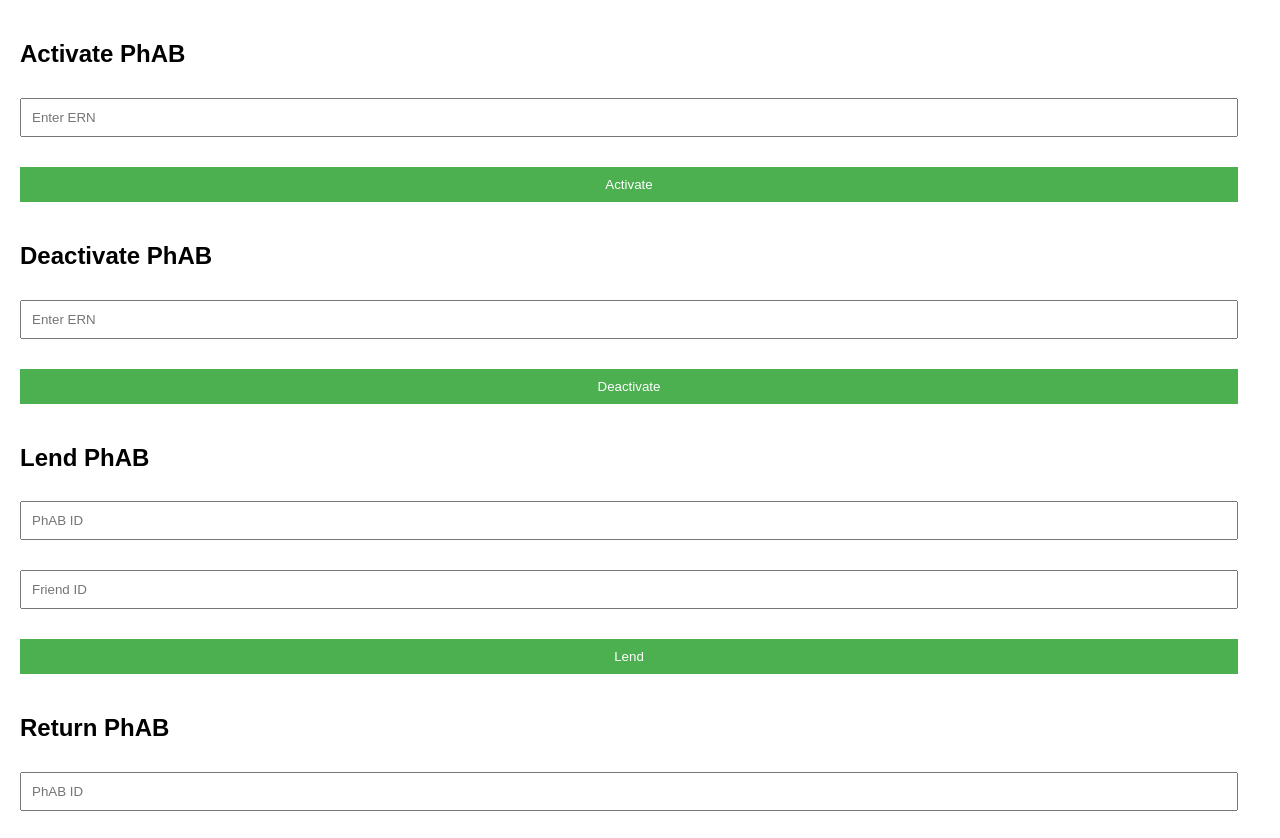
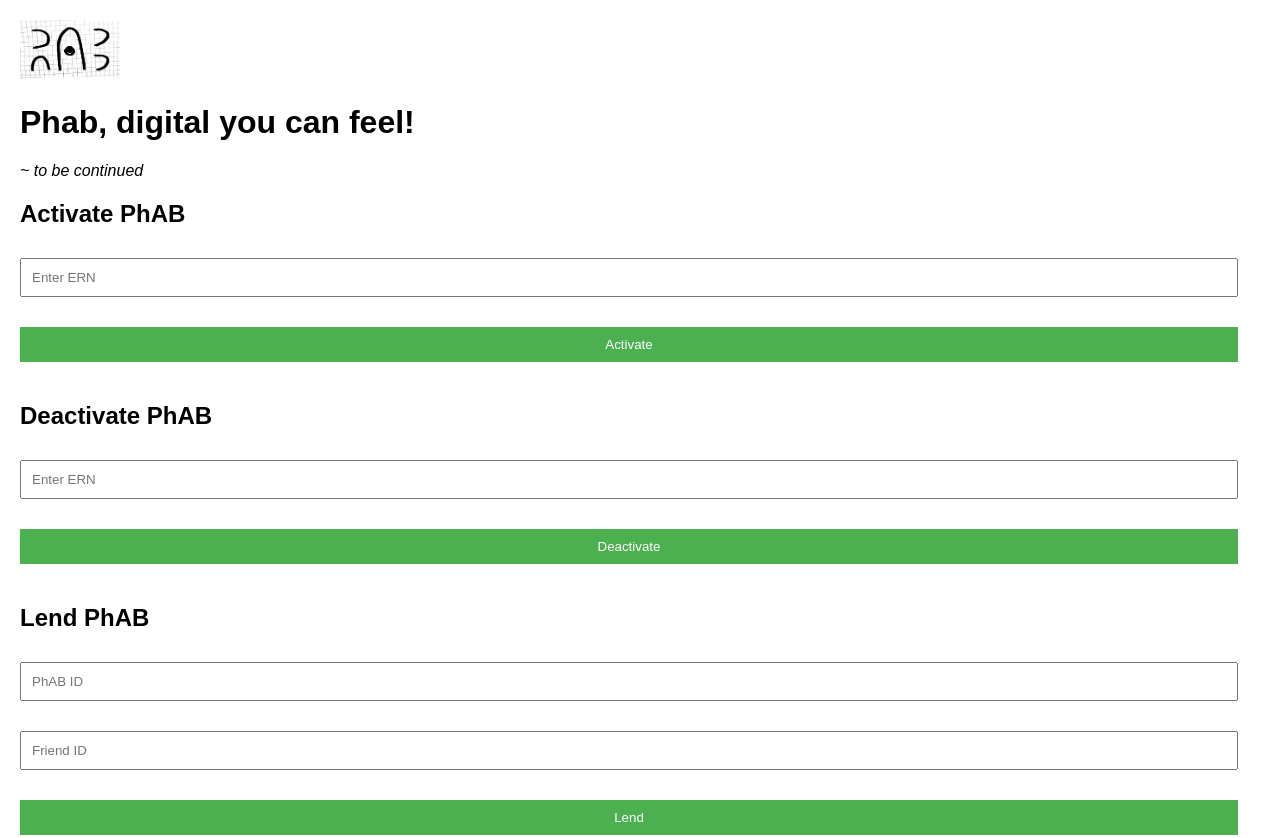
Before and after one commit to jaumet/PhAB, a plain HTML site: page app.html in a window 1280 px wide. Shown: the top 838 px of the page. Drawn offline with Linux system fonts and the light colour scheme.

Commit message:
Adding index,html

```diff
--- a/app.html
+++ b/app.html
@@ -27,9 +27,21 @@
         button:hover {
             background-color: #45a049;
         }
+        .logo {
+            width: 100px; /* Adjust based on your logo's size */
+            height: auto;
+        }
     </style>
 </head>
 <body>
+
+    <div class="container text-center mt-5">
+        <img src="imgs/logo1.jpg" alt="PhAB Logo" class="logo mb-3">
+        <h1>Phab, digital you can feel!</h1>
+        <p><i>~ to be continued</i></p>
+    </div>
+
+
     <h2>Activate PhAB</h2>
     <input type="text" id="ern" placeholder="Enter ERN">
     <button onclick="activatePhAB()">Activate</button>
```
